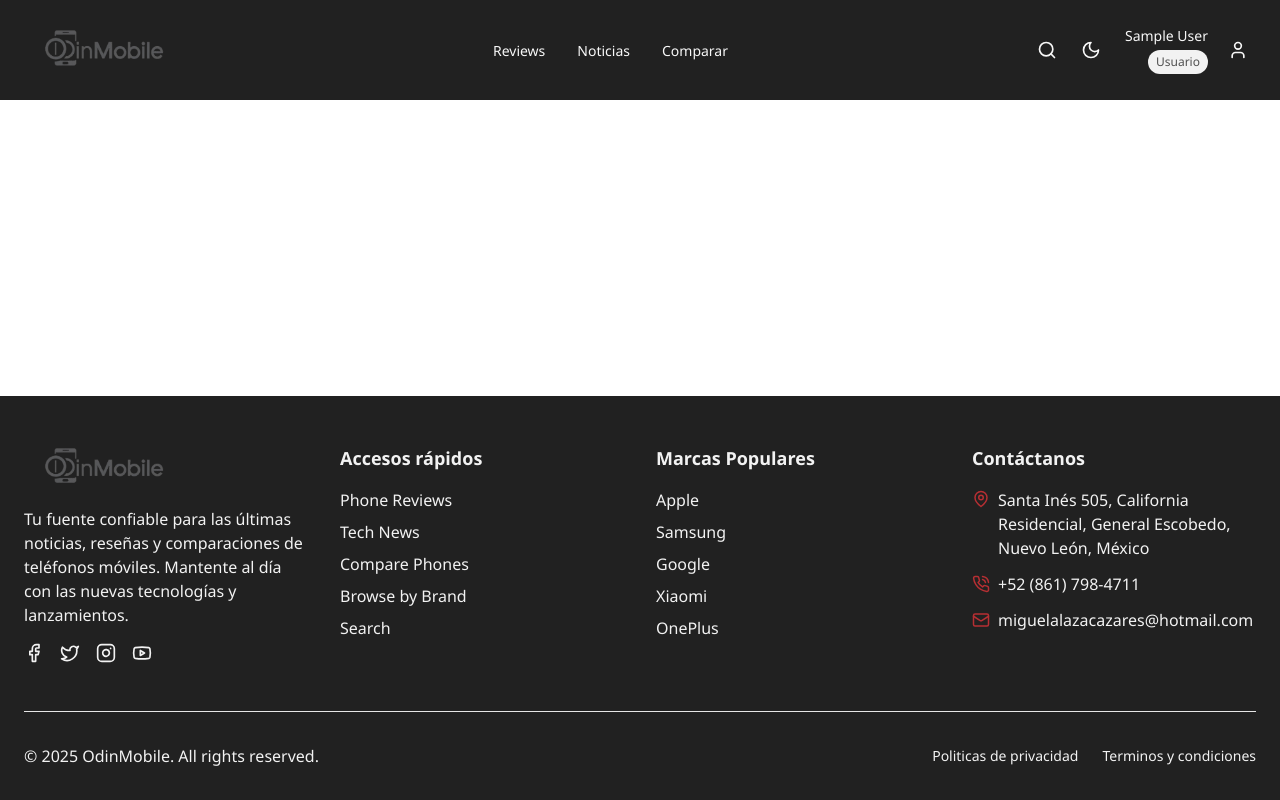
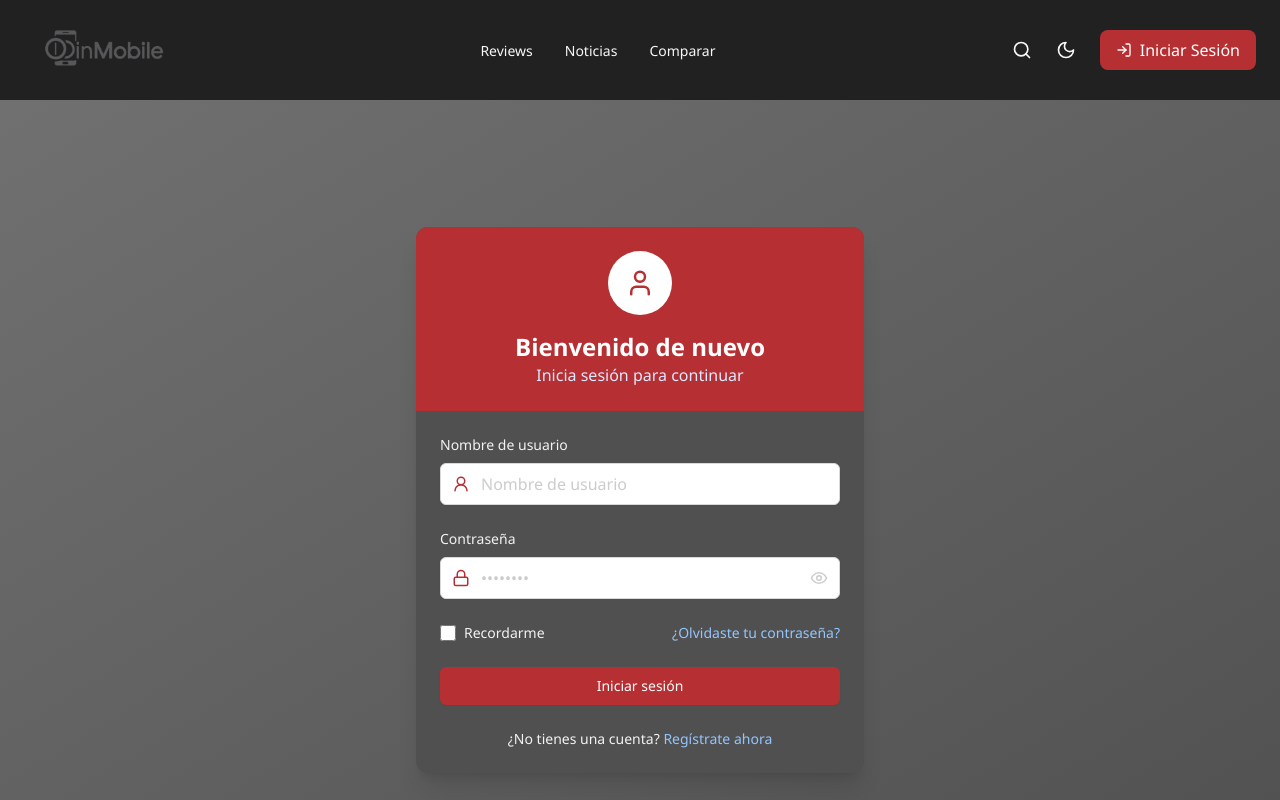
Before and after one commit to entity18326/PIA-LPW, a React (Vite) app in the folder Front-end/: page /login in a window 1280 px wide. Before the commit this address led to /dashboard. Shown: the top 800 px of the page. Built offline with nearby package versions, Linux system fonts and the light colour scheme; sample sign-in values are in the browser's storage.

Commit message:
Fixed: Bucle de enrutamiento entre dashboard y login

```diff
--- a/Front-end/src/App.tsx
+++ b/Front-end/src/App.tsx
@@ -1,6 +1,6 @@
 import { useEffect, createContext, useContext, useState, ReactNode } from 'react';
 import { BrowserRouter as Router, Routes, Route, useLocation, Navigate } from 'react-router-dom';
-import axiosInstance from './axios/Axios'; // Ajusta la ruta según tu estructura
+import axiosInstance from './axios/Axios';
 import { ThemeProvider } from './contexts/ThemeContext';
 import Header from './components/layout/Header';
 import Footer from './components/layout/Footer';
@@ -14,22 +14,21 @@ import SearchPage from './pages/SearchPage';
 import BrandPage from './pages/BrandPage';
 import LoginPage from './pages/LoginPage';
 import DashboardPage from './pages/DashboardPage';
-//import AdminDashboard from './pages/AdminDashboard'; // Ajusta según tus páginas
-//import PublisherDashboard from './pages/PublisherDashboard'; // Ajusta según tus páginas
 
 // Tipos para la autenticación
 interface User {
-  id: string;
-  name: string;
+  iD_Usuario: string;
+  nombre: string;
   email: string;
   role: string;
   roleId: number;
 }
 
 interface AuthContextType {
-  user: User | null;
+  usuario: User | null;
   isAuthenticated: boolean;
   loading: boolean;
+  isAdmin: boolean;
   login: (token: string, userData: User) => Promise<void>;
   logout: () => Promise<void>;
 }
@@ -67,31 +66,36 @@ function AuthProvider({ children }: AuthProviderProps) {
 
   useEffect(() => {
     const checkAuth = () => {
-      const token = sessionStorage.getItem('authToken') || localStorage.getItem('authToken');
-      const userData = sessionStorage.getItem('userData' ) || localStorage.getItem('userData');
-
+      const token = localStorage.getItem('authToken');
+      const userData = localStorage.getItem('userData');
+      console.log('userData encontrado:', userData);
       if (token && userData) {
         try {
+          console.log('Intentando parsear userData...');
           const parsedUserData = JSON.parse(userData);
           // Configurar el token en axios
           axiosInstance.defaults.headers.common['Authorization'] = `Bearer ${token}`;
 
+
+          console.log('Datos configurados:', parsedUserData);
           // Si tienes los datos del usuario, establecer el estado
-          if (parsedUserData.id && parsedUserData.name) {
+          if (parsedUserData.iD_Usuario && parsedUserData.nombre) {
             setUser({
-              id: parsedUserData.id.toString(),
-              name: parsedUserData.name,
-              email: parsedUserData.email || parsedUserData.name, // Fallback si no hay email
+              iD_Usuario: parsedUserData.iD_Usuario,
+              nombre: parsedUserData.nombre,
+              email: parsedUserData.email || parsedUserData.nombre,
               role: parsedUserData.role || 'Usuario',
               roleId: parsedUserData.roleId || 0
             });
             setIsAuthenticated(true);
+            console.log('Usuario autenticado desde localStorage:', parsedUserData.nombre);
           }
         } catch (error) {
-          console.error('Error parsing user data:', error);
+          console.error('Error al parsear userData:', error);
+          console.log('Contenido inválido de userData:', userData);
           // Limpiar datos corruptos
-          sessionStorage.removeItem('authToken');
-          sessionStorage.removeItem('userData');
+          localStorage.removeItem('authToken');
+          localStorage.removeItem('userData');
         }
       }
 
@@ -107,18 +111,16 @@ function AuthProvider({ children }: AuthProviderProps) {
       axiosInstance.defaults.headers.common['Authorization'] = `Bearer ${token}`;
 
       // Guardar en sessionStorage
-      sessionStorage.setItem('authToken', token);
       localStorage.setItem('authToken', token); // Opcional: también guardar en localStorage
 
       // Guardar datos del usuario en sessionStorage
-      sessionStorage.setItem('userData', JSON.stringify(userData));
       localStorage.setItem('userData', JSON.stringify(userData)); // Opcional: también guardar en localStorage
 
       // Establecer estado
       setUser(userData);
       setIsAuthenticated(true);
 
-      console.log('Usuario autenticado exitosamente:', userData.name);
+      console.log('Usuario autenticado exitosamente:', userData.nombre);
     } catch (error) {
       console.error('Error en login:', error);
       throw error;
@@ -131,11 +133,16 @@ function AuthProvider({ children }: AuthProviderProps) {
       // await axiosInstance.post('/Auth/logout');
 
       // Limpiar token de axios
-      delete axiosInstance.defaults.headers.common['Authorization'];
+      var token = localStorage.getItem('authToken');
+      if (token) {
+        console.log('Token encontrado, cerrando sesión...', token);
+      }
+      axiosInstance.defaults.headers.common['Authorization'] = '';
+
 
       // Limpiar storage
-      sessionStorage.removeItem('authToken');
-      sessionStorage.removeItem('userData');
+      localStorage.removeItem('authToken');
+      localStorage.removeItem('userData');
 
       // Limpiar estado
       setUser(null);
@@ -146,17 +153,20 @@ function AuthProvider({ children }: AuthProviderProps) {
       console.error('Error en logout:', error);
       // Aún así limpiar el estado local
       delete axiosInstance.defaults.headers.common['Authorization'];
-      sessionStorage.removeItem('authToken');
-      sessionStorage.removeItem('userData');
+      localStorage.removeItem('authToken');
+      localStorage.removeItem('userData');
       setUser(null);
       setIsAuthenticated(false);
     }
   };
 
+  const isAdmin = user?.roleId === 1;
+
   const value: AuthContextType = {
-    user,
+    usuario: user,
     isAuthenticated,
     loading,
+    isAdmin,
     login,
     logout
   };
@@ -170,7 +180,7 @@ function AuthProvider({ children }: AuthProviderProps) {
 
 // Componente para proteger rutas que requieren autenticación
 function ProtectedRoute({ children, requiredRole }: ProtectedRouteProps) {
-  const { user, isAuthenticated, loading } = useAuth();
+  const { usuario, isAuthenticated, loading } = useAuth();
 
   if (loading) {
     return (
@@ -180,16 +190,19 @@ function ProtectedRoute({ children, requiredRole }: ProtectedRouteProps) {
     );
   }
 
+  console.log('Estado de autenticación:', isAuthenticated);
+  console.log('Estado de usuario:', usuario);
+  console.log('Estado de carga:', loading);
+
+  // Verificar si el usuario está autenticado
   if (!isAuthenticated) {
     return <Navigate to="/login" replace />;
   }
 
   // Verificar rol si es requerido
-  if (requiredRole && user?.roleId !== requiredRole) {
+  if (requiredRole && usuario?.roleId !== requiredRole) {
     // Redirigir a dashboard apropiado según el rol del usuario
-    const redirectPath = user?.roleId === 1 ? '/dashboard' :
-                        user?.roleId === 2 ? '/publisher/dashboard' :
-                        '/dashboard';
+    const redirectPath = usuario?.roleId === 1 ? '/dashboard' : '/#';
     return <Navigate to={redirectPath} replace />;
   }
 
@@ -198,7 +211,7 @@ function ProtectedRoute({ children, requiredRole }: ProtectedRouteProps) {
 
 // Componente para proteger la ruta de login (redirigir si ya está autenticado)
 function PublicRoute({ children }: PublicRouteProps) {
-  const { user, isAuthenticated, loading } = useAuth();
+  const { usuario, isAuthenticated, loading } = useAuth();
 
   if (loading) {
     return (
@@ -208,11 +221,9 @@ function PublicRoute({ children }: PublicRouteProps) {
     );
   }
 
-  if (isAuthenticated && user) {
+  if (isAuthenticated && usuario) {
     // Redirigir según el rol del usuario
-    const redirectPath = user.roleId === 1 ? '/dashboard' :
-                        user.roleId === 2 ? '/publisher/dashboard' :
-                        '/dashboard';
+    const redirectPath = usuario.roleId === 1 ? '/dashboard' : '/#';
     return <Navigate to={redirectPath} replace />;
   }
 
--- a/Front-end/src/components/layout/Header.tsx
+++ b/Front-end/src/components/layout/Header.tsx
@@ -10,7 +10,7 @@ const Header: React.FC = () => {
   const [isUserMenuOpen, setIsUserMenuOpen] = useState(false);
   const [isScrolled, setIsScrolled] = useState(false);
   const { theme, toggleTheme } = useTheme();
-  const { user, isAuthenticated, logout } = useAuth();
+  const { usuario, isAuthenticated, logout } = useAuth();
   const location = useLocation();
 
   const navLinks = [
@@ -43,9 +43,10 @@ const Header: React.FC = () => {
   };
 
   const getDashboardLink = () => {
-    if (!user) return '/dashboard';
+    console.log('user', usuario);
+    if (!usuario) return '/dashboard';
 
-    switch (user.roleId) {
+    switch (usuario.roleId) {
       case 1:
         return '/dashboard';
       case 2:
@@ -56,9 +57,9 @@ const Header: React.FC = () => {
   };
 
   const getDashboardText = () => {
-    if (!user) return 'Dashboard';
+    if (!usuario) return 'Dashboard';
 
-    switch (user.roleId) {
+    switch (usuario.roleId) {
       case 1:
         return 'Panel Admin';
       case 2:
@@ -69,8 +70,8 @@ const Header: React.FC = () => {
   };
 
   const getRoleBadge = () => {
-    if (!user) return null;
-
+    if (!usuario) return null;
+    console.log('user header', usuario);
     const roleColors = {
       1: 'bg-red-100 text-red-800 dark:bg-red-900 dark:text-red-200', // Admin
       2: 'bg-blue-100 text-blue-800 dark:bg-blue-900 dark:text-blue-200', // Publicador
@@ -81,8 +82,8 @@ const Header: React.FC = () => {
       2: 'Publicador',
     };
 
-    const colorClass = roleColors[user.roleId as keyof typeof roleColors] || 'bg-gray-100 text-gray-800 dark:bg-gray-700 dark:text-gray-200';
-    const roleName = roleNames[user.roleId as keyof typeof roleNames] || 'Usuario';
+    const colorClass = roleColors[usuario.roleId as keyof typeof roleColors] || 'bg-gray-100 text-gray-800 dark:bg-gray-700 dark:text-gray-200';
+    const roleName = roleNames[usuario.roleId as keyof typeof roleNames] || 'Usuario';
 
     return (
       <span className={`inline-flex items-center px-2 py-1 rounded-full text-xs font-medium ${colorClass}`}>
@@ -169,7 +170,7 @@ const Header: React.FC = () => {
                 <div className="flex items-center space-x-3">
                   <div className="text-right">
                     <div className="text-sm font-medium text-gray-50">
-                      {user?.name}
+                      {usuario?.nombre}
                     </div>
                     <div className="flex justify-end mt-1">
                       {getRoleBadge()}
@@ -278,7 +279,7 @@ const Header: React.FC = () => {
                     <div className="space-y-3">
                       <div className="px-3 py-2">
                         <div className="text-sm font-medium text-gray-50 mb-2">
-                          {user?.name}
+                          {usuario?.nombre}
                         </div>
                         {getRoleBadge()}
                       </div>
--- a/Front-end/src/components/ui/NoticiaFormModal.tsx
+++ b/Front-end/src/components/ui/NoticiaFormModal.tsx
@@ -30,7 +30,7 @@ interface Producto {
 
 // Interface para usuarios (para el dropdown)
 interface Usuario {
-  iD_Usuario: number;
+  iD_Usuario: string;
   nombre: string;
 }
 
--- a/Front-end/src/pages/DashboardPage.tsx
+++ b/Front-end/src/pages/DashboardPage.tsx
@@ -8,20 +8,14 @@ import ProductoFormModal from '../components/ui/ProductoFormModal';
 import NoticiaFormModal from '../components/ui/NoticiaFormModal';
 import { Productos, Noticias, Categorias, Marcas, EspecificacionesProducto } from '../types';
 import CategoriaFormModal from '../components/ui/CategoriaFormModal';
+import { useAuth } from '../App';
 
 // Interfaces de Autenticación
 interface Usuario {
-  iD_Usuario: number;
+  iD_Usuario: string;
   nombre: string;
   iD_Rol: number;
   roleName: string;
-}
-
-interface AuthContextType {
-  usuario: Usuario | null;
-  isAuthenticated: boolean;
-  isAdmin: boolean;
-  logout: () => void;
 }
 
 // Interfaces de Datos
@@ -76,81 +70,10 @@ interface ApiResponse<T> {
 
 type TabType = 'overview' | 'news' | 'products' | 'category' | 'brands';
 
-const useAuth = (): AuthContextType => {
-    const navigate = useNavigate();
-    const [user, setUser] = useState<Usuario | null>(null);
-    const [isAuthenticated, setIsAuthenticated] = useState<boolean>(false);
 
-    useEffect(() => {
-        checkAuthStatus();
-    }, []);
-
-    const checkAuthStatus = async (): Promise<void> => {
-        const token = sessionStorage.getItem('authToken');
-
-        if (!token) {
-          logout(); // Sin token, cerrar sesión
-          return;
-        }
-
-        const response = await authApi.revalidateUser(token);
-
-        if (response.success && response.usuario) {
-            setUser(response.usuario);
-            setIsAuthenticated(true);
-            sessionStorage.setItem('userData', JSON.stringify(response.usuario));
-        } else {
-            logout(); // Token inválido
-        }
-    };
-
-    const logout = (): void => {
-        setUser(null);
-        setIsAuthenticated(false);
-        sessionStorage.removeItem('userData');
-        sessionStorage.removeItem('authToken');
-        navigate('/login'); // Redirigir al login
-    };
-
-    return {
-        usuario: user,
-        isAuthenticated,
-        isAdmin: user?.iD_Rol == 1,
-        logout
-    };
-};
-
-const authApi = {
-    revalidateUser: async (token: string): Promise<{
-        success: boolean;
-        usuario?: Usuario;
-        mensaje?: string;
-        iD_Rol?: number;
-    }> => {
-        try {
-        const response = await axiosInstance.get('/Auth/me', {
-            headers: {
-            Authorization: `Bearer ${token}`,
-            },
-        });
-
-        return {
-            success: true,
-            usuario: response.data.usuario,
-            mensaje: 'Usuario revalidado correctamente',
-            iD_Rol: response.data.iD_Rol,
-        };
-        } catch (error: any) {
-        return {
-            success: false,
-            mensaje: 'Token inválido o expirado',
-        };
-        }
-    }
-};
 
 // Componente de Acceso Denegado
-const AccessDenied: React.FC<{ user: Usuario; onLogout: () => void }> = ({ user, onLogout }) => (
+const AccessDenied: React.FC<{ usuario: Usuario; onLogout: () => void }> = ({ usuario, onLogout }) => (
   <div className="min-h-screen bg-gray-50 flex items-center justify-center px-4">
     <div className="max-w-md w-full bg-white rounded-xl shadow-lg p-8 text-center">
       <div className="mx-auto w-16 h-16 bg-red-100 rounded-full flex items-center justify-center mb-4">
@@ -164,9 +87,9 @@ const AccessDenied: React.FC<{ user: Usuario; onLogout: () => void }> = ({ user,
       <div className="bg-gray-50 rounded-lg p-4 mb-6">
         <div className="flex items-center justify-center gap-3">
           <div className="text-left">
-            <p className="font-medium text-gray-900">{user.nombre}</p>
+            <p className="font-medium text-gray-900">{usuario.nombre}</p>
             <span className="text-xs bg-gray-200 text-gray-700 px-2 py-1 rounded-full">
-              {user.iD_Rol == 1 ? 'Administrador' : 'Usuario'}
+              {usuario.iD_Rol == 1 ? 'Administrador' : 'Usuario'}
             </span>
           </div>
         </div>
@@ -270,7 +193,7 @@ const AdminDashboard: React.FC = () => {
   const [showCategoriaForm, setShowCategoriaForm] = useState<boolean>(false);
   const [showMarcaForm, setShowMarcaForm] = useState<boolean>(false);
 
-  const { usuario, isAuthenticated, isAdmin, logout } = useAuth();
+  const { usuario, isAuthenticated, logout, isAdmin } = useAuth();
   const [visitStats, setVisitStats] = useState<VisitStats | null>(null);
 
 
@@ -291,7 +214,14 @@ const AdminDashboard: React.FC = () => {
   }
 
   if (isAuthenticated && !isAdmin) {
-    return <AccessDenied user={usuario!} onLogout={logout} />;
+    // Ensure usuario has all properties required by Usuario interface
+    const usuarioWithRole: Usuario = {
+      iD_Usuario: String(usuario?.iD_Usuario ?? 0),
+      nombre: usuario?.nombre ?? '',
+      iD_Rol: (usuario as any)?.iD_Rol ?? 0,
+      roleName: (usuario as any)?.roleName ?? 'Usuario',
+    };
+    return <AccessDenied usuario={usuarioWithRole} onLogout={logout} />;
   }
 
   const loadDashboardData = async (): Promise<void> => {
--- a/Front-end/src/pages/LoginPage.tsx
+++ b/Front-end/src/pages/LoginPage.tsx
@@ -11,7 +11,7 @@ interface LoginRequest {
 }
 
 interface Usuario {
-  iD_Usuario: number;
+  iD_Usuario: string;
   nombre?: string;
   iD_Rol: number;
 }
@@ -91,22 +91,6 @@ const LoginPage: React.FC = () => {
       // Configurar token para futuras peticiones
       axiosInstance.defaults.headers.common['Authorization'] = `Bearer ${data.token}`;
 
-      // Guardar datos en sessionStorage
-      sessionStorage.setItem('authToken', data.token);
-      sessionStorage.setItem('userData', JSON.stringify({
-        id: data.usuario.iD_Usuario,
-        name: data.usuario.nombre,
-        role: data.usuario.iD_Rol
-      }));
-
-      // Guardar token en localStorage para persistencia
-      localStorage.setItem('authToken', data.token);
-      localStorage.setItem('userData', JSON.stringify({
-        id: data.usuario.iD_Usuario,
-        name: data.usuario.nombre,
-        role: data.usuario.iD_Rol
-      }));
-
       // Determinar nombre del rol
       let roleName = '';
       switch (data.usuario.iD_Rol) {
@@ -121,10 +105,30 @@ const LoginPage: React.FC = () => {
           break;
       }
 
+      // Guardar datos en sessionStorage
+      sessionStorage.setItem('authToken', data.token);
+      sessionStorage.setItem('userData', JSON.stringify({
+        iD_Usuario: data.usuario.iD_Usuario,
+        nombre: data.usuario.nombre || username,
+        email: username, // Si no tienes email, usar username
+        role: roleName,
+        roleId: data.usuario.iD_Rol
+      }));
+
+      // Guardar token en localStorage para persistencia
+      localStorage.setItem('authToken', data.token);
+      localStorage.setItem('userData', JSON.stringify({
+        iD_Usuario: data.usuario.iD_Usuario,
+        nombre: data.usuario.nombre || username,
+        email: username,
+        role: roleName,
+        roleId: data.usuario.iD_Rol
+      }));
+
       // Usar el método login del contexto de autenticación
       await authLogin(data.token, {
-        id: data.usuario.iD_Usuario.toString(),
-        name: data.usuario.nombre || username,
+        iD_Usuario: data.usuario.iD_Usuario,
+        nombre: data.usuario.nombre || username,
         email: username, // Si no tienes email, usar username
         role: roleName,
         roleId: data.usuario.iD_Rol
```
Also changed, not shown: 27 other files (tests, documents, lock files or other folders).
